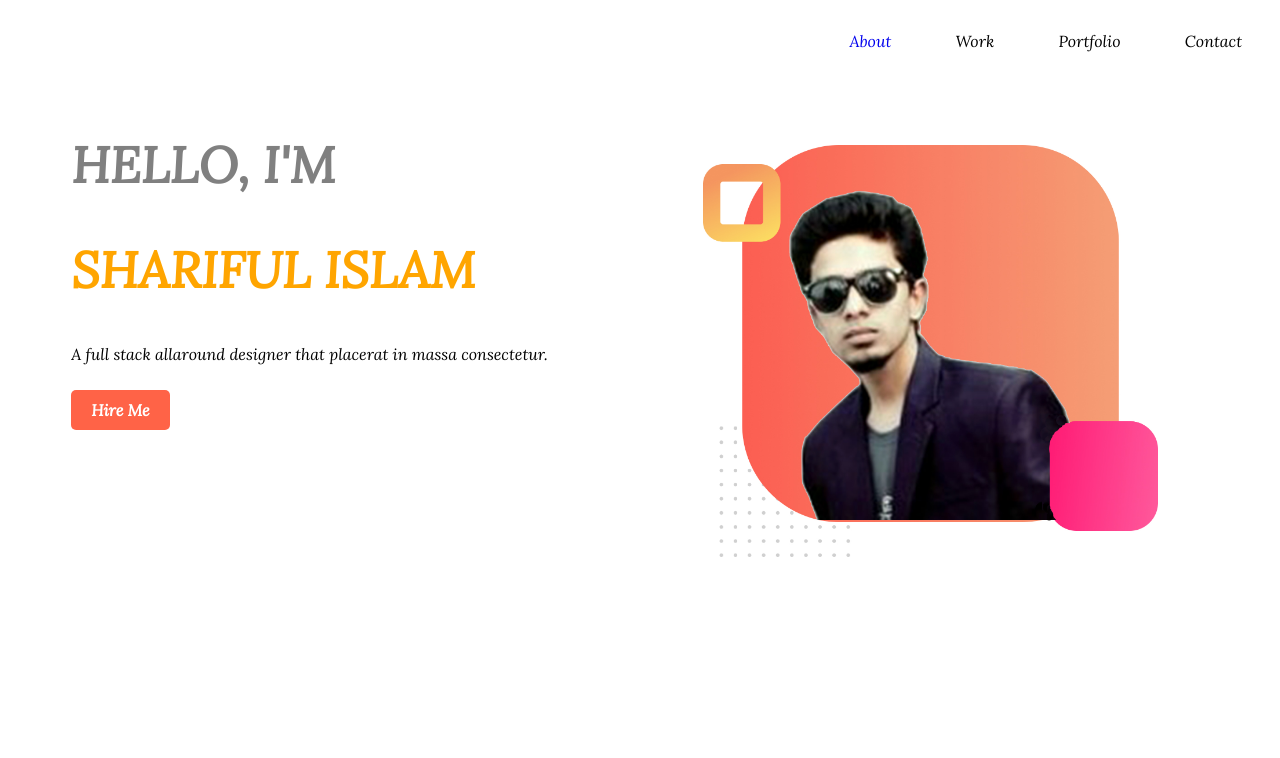
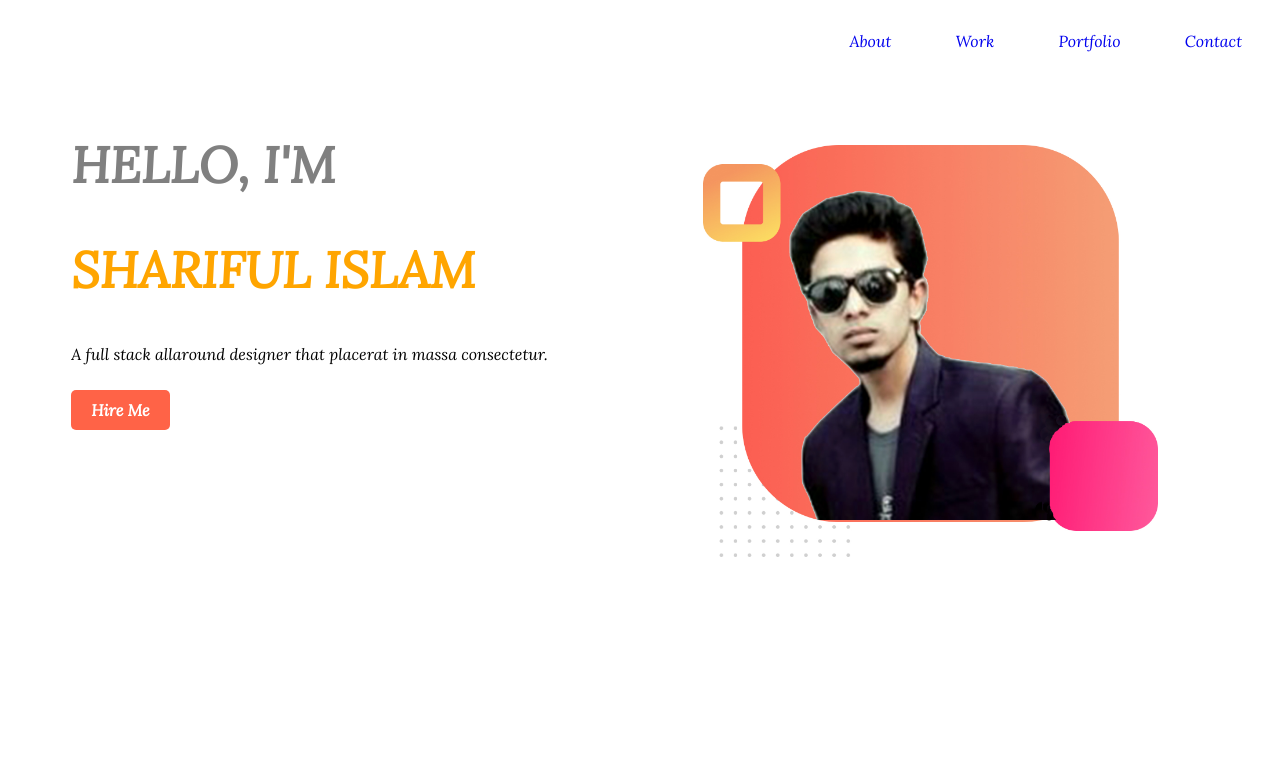
Before and after one commit to msi-soriff/personal-website, a plain HTML site: page index.html in a window 1280 px wide. Shown: the top 758 px of the page. Drawn offline with Linux system fonts and the light colour scheme.

Commit message:
right-the-fault

```diff
--- a/index.html
+++ b/index.html
@@ -10,9 +10,9 @@
     <nav>
         <ul>
             <li><a href="#">About</a></li>
-            <li><a href="#"></a>Work</li>
-            <li><a href="#"></a>Portfolio</li>
-            <li><a href="#"></a>Contact</li>
+            <li><a href="#">Work</a></li>
+            <li><a href="#">Portfolio</a></li>
+            <li><a href="#">Contact</a></li>
         </ul>
     </nav>
 </head>
```
